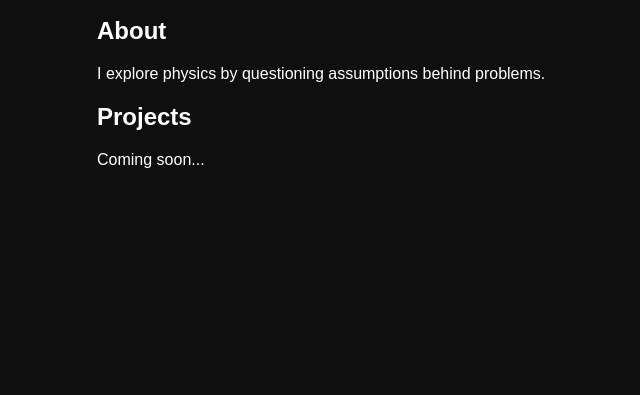
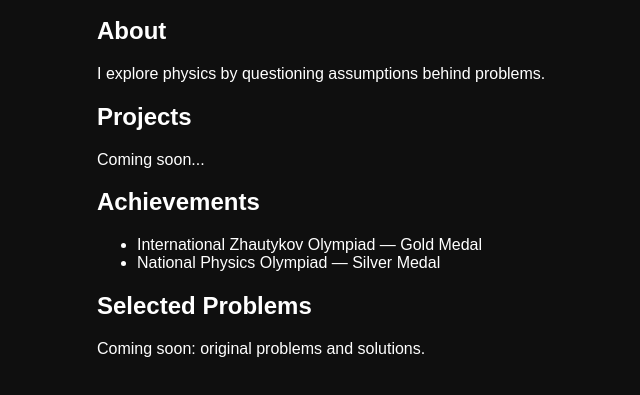
Before and after one commit to iSmilie/iSmilie.github.io, a plain HTML site: page index.html in a window 1280 px wide. Shown: the part 141-536 px from the top of the page, without its empty margins (143-783 px from the left). Drawn offline with Linux system fonts and the light colour scheme.

Commit message:
Update index.html

```diff
--- a/index.html
+++ b/index.html
@@ -23,5 +23,14 @@
 
     <h2>Projects</h2>
     <p>Coming soon...</p>
+
+    <h2>Achievements</h2>
+<ul>
+    <li>International Zhautykov Olympiad — Gold Medal</li>
+    <li>National Physics Olympiad — Silver Medal</li>
+</ul>
+
+    <h2>Selected Problems</h2>
+<p>Coming soon: original problems and solutions.</p>
 </body>
 </html>
```
